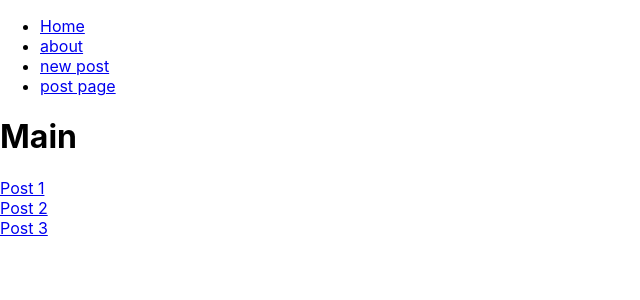
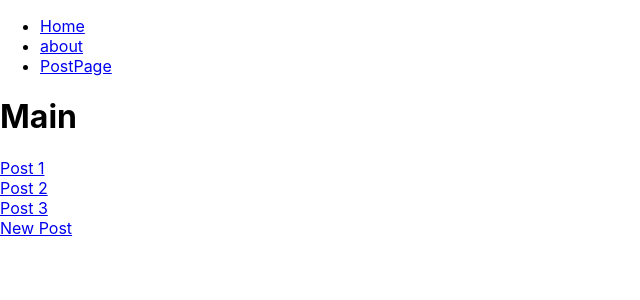
Before and after one commit to Daveram1714/Socialmedia-app, a React (Create React App) app: page /postpage in a window 1280 px wide. Shown: the top 300 px of the page, without its empty margins (0-640 px from the left). Built offline with nearby package versions, Linux system fonts and the light colour scheme.

Commit message:
post page

```diff
--- a/src/App.js
+++ b/src/App.js
@@ -17,24 +17,20 @@ const App = () => {
           <ul>
             <li><Link to='/'>Home</Link> </li>
             <li><Link to='/about'>about</Link> </li>
-            <li><Link to='/newpost'>new post</Link></li>
-            <li><Link to= '/postpage'>post page</Link> </li>
-
+            <li><Link to ='/postpage'> PostPage</Link> </li>
           </ul>
-
         </nav>
-
 
       <Routes>
         <Route path='*' element ={<Missing />} />
         <Route path='/' element={<Home/>}/>
         <Route path='/about' element={<About/>}/>
-      <Route path='/postpage'>
-        <Route index element={<PostPage/>}/>
-        <Route path=':id' element = {<Post />} />
-      </Route>
-        <Route path='/newpost' element={<NewPost/>}/>
-
+        <Route path='/newpost' element ={<NewPost />} />
+        <Route path ='/postpage'>
+              <Route index element = {<PostPage />} />
+              <Route path='newpost' element = {<NewPost />} />
+              <Route path=':id' element = {<Post />} />
+        </Route>
       </Routes>
 
       {/* <Header />
--- a/src/PostPage.js
+++ b/src/PostPage.js
@@ -7,7 +7,8 @@ const PostPage = () => {
         <h1>Main</h1>
         <Link to = '/postpage/1'>Post 1</Link> <br/>
         <Link to='/postpage/2'>Post 2</Link> <br/>
-        <Link to ='/postpage/3'>Post 3</Link>
+        <Link to ='/postpage/3'>Post 3</Link> <br/>
+        <Link to ='/postpage/newpost'>New Post</Link>
     </main>
 )
 }
```
